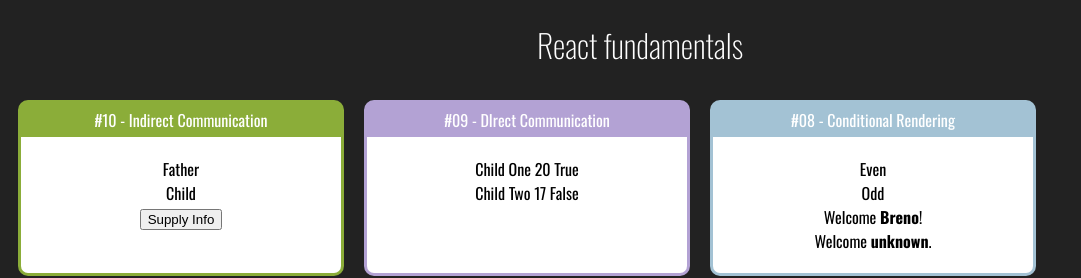
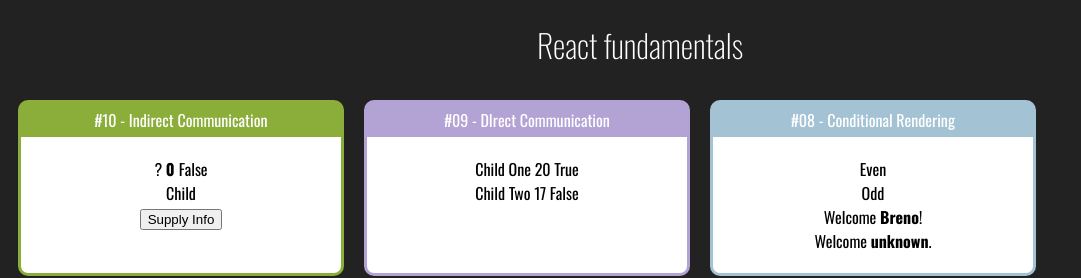
Before and after one commit to Breno-do-val/react-fundamentals, a React (Create React App) app: page / in a window 1280 px wide. Shown: the top 278 px of the page, without its empty margins (0-1081 px from the left). Built offline with nearby package versions, Linux system fonts and the light colour scheme.

Commit message:
refactor(Indirect): refactor to use state

```diff
--- a/src/components/communication/IndirectChildren.jsx
+++ b/src/components/communication/IndirectChildren.jsx
@@ -1,12 +1,13 @@
 import React from 'react';
 
-export default props => {
+export default ({ handleClick }) => {
+    const generateAge = () => parseInt(Math.random() * 20 + 50);
     return (
         <div>
             <div>
                 Child
             </div>
-            <button onClick={e => props.handleClick('Breno', 34, true)}>Supply Info</button>
+            <button onClick={_ => handleClick('Breno', generateAge(), true)}>Supply Info</button>
         </div>
     )
 }
--- a/src/components/communication/IndirectFather.jsx
+++ b/src/components/communication/IndirectFather.jsx
@@ -1,17 +1,23 @@
-import React from 'react';
+import React, { useState } from 'react';
 import IndirectChildren from './IndirectChildren';
 
 export default props => {
+    const [ name, setName ] = useState('?');
+    const [ age, setAge ] = useState(0);
+    const [ nerd, setNerd ] = useState(false);
 
-    // name age nerd
     function supplyInfo(name, age, nerd) {
-        console.log(name, age, nerd);
+        setName(name);
+        setAge(age);
+        setNerd(nerd);
     }
 
     return (
         <div>
             <div>
-                Father
+                <span>{ name } </span>
+                <span><strong>{ age } </strong></span>
+                <span>{ nerd ? 'Verdadeiro' : 'False' }</span>
             </div>
             <IndirectChildren handleClick={supplyInfo}></IndirectChildren>
         </div>
```
